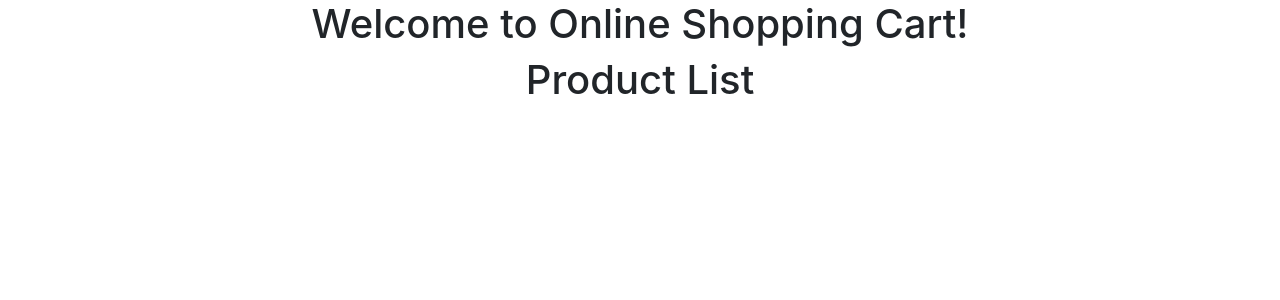
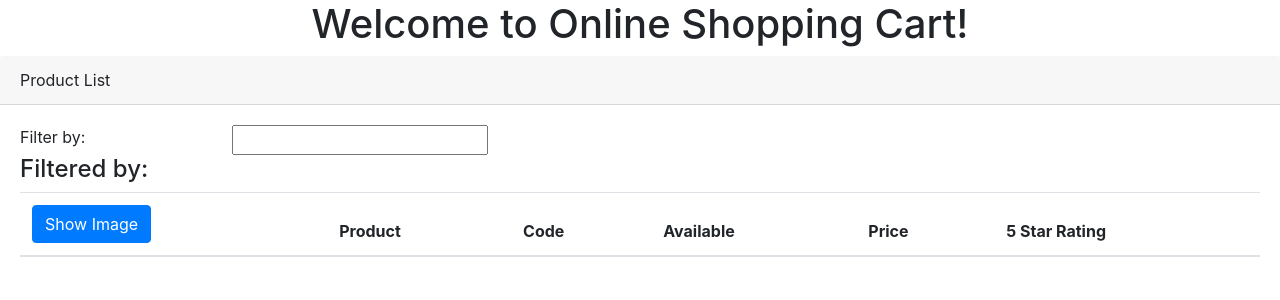
Before and after one commit to jayampathib/Angular_ShopingCart, an Angular app in the folder ShopCart/: page / in a window 1280 px wide. Shown: the top 300 px of the page. Built offline with nearby package versions, Linux system fonts and the light colour scheme.

Commit message:
1.4.1 call style and create shoping cart table

```diff
--- a/ShopCart/src/app/Products/product-list.component.html
+++ b/ShopCart/src/app/Products/product-list.component.html
@@ -1,3 +1,39 @@
-<div style="text-align:center">
-    <h1>{{pageTitle}}</h1>
+<div calss="card">
+    <div class='card-header'>
+        {{pageTitle}}
+    </div>
+    <div class='card-body'>
+        <div class='row'>
+            <div class='col-md-2'>Filter by:</div>
+            <div class='col-md-4'>
+            <input type='text' />
+            </div>
+        </div>
+        <div class='row'>
+            <div class='col-md-6'>
+            <h4>Filtered by: </h4>
+            </div>
+        </div>
+        <div class='table-responsive'>
+            <table class='table'>
+            <thead>
+                <tr>
+                <th>
+                    <button class='btn btn-primary'>
+                    Show Image
+                    </button>
+                </th>
+                <th>Product</th>
+                <th>Code</th>
+                <th>Available</th>
+                <th>Price</th>
+                <th>5 Star Rating</th>
+                </tr>
+            </thead>
+            <tbody>
+
+            </tbody>
+            </table>
+        </div>
+    </div>
 </div>
```
